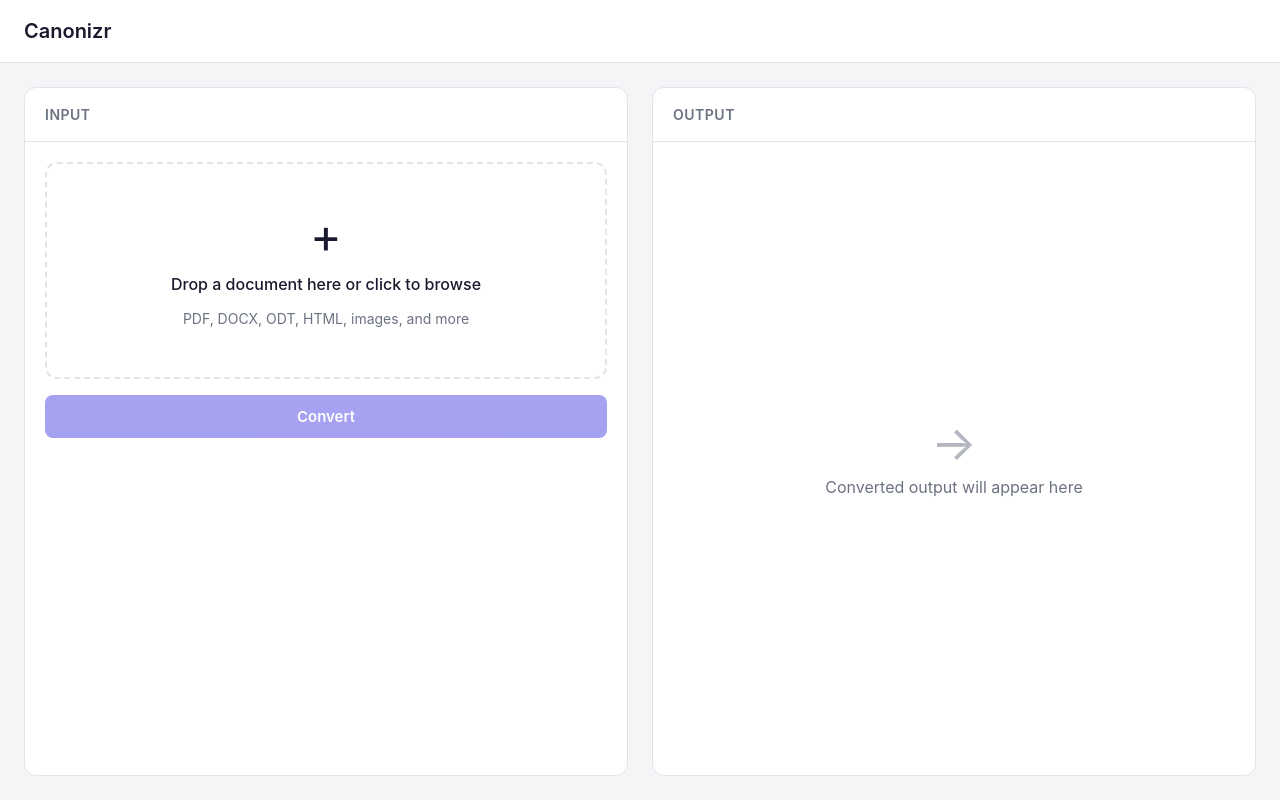
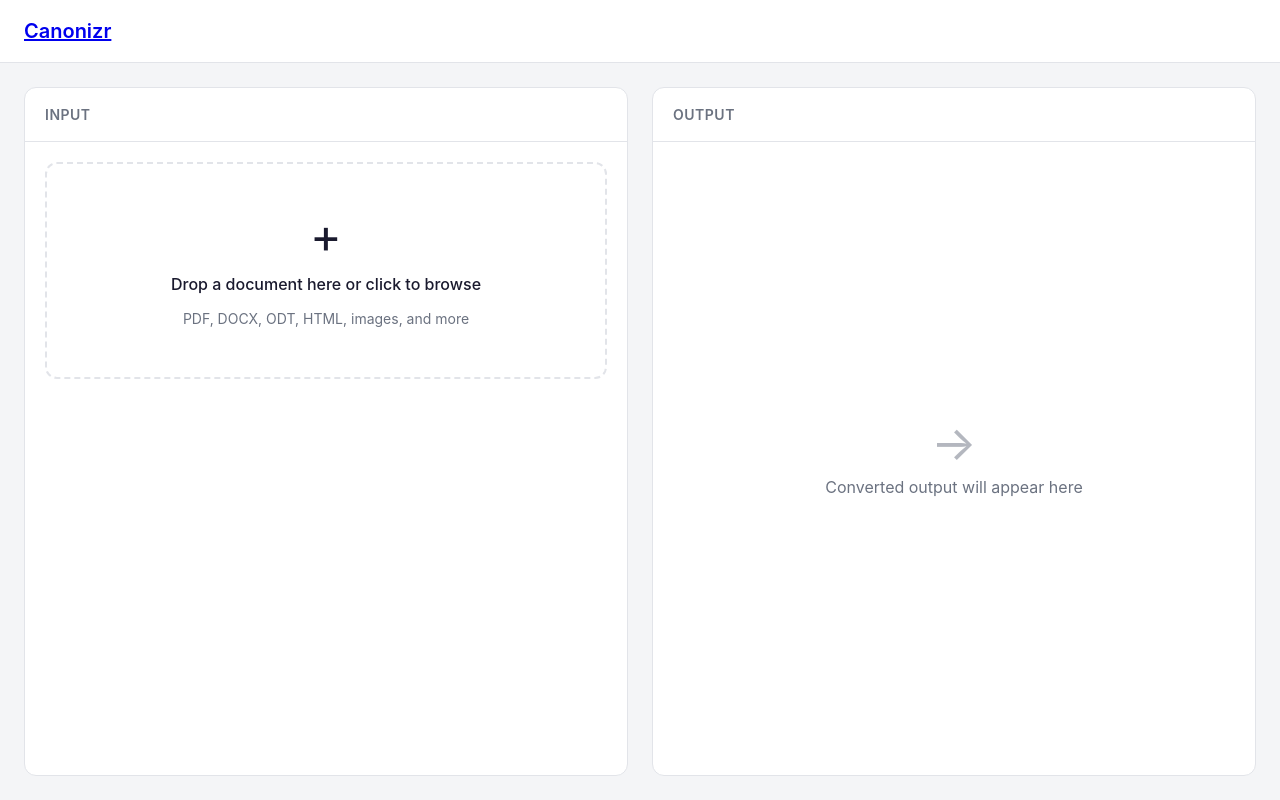
Before and after one commit to HealthDataAvatar/canonizr, a React (Vite) app in the folder web/: page / in a window 1280 px wide. Built offline with nearby package versions, Linux system fonts and the light colour scheme.

Commit message:
No need to press "confirm"

```diff
--- a/web/src/App.tsx
+++ b/web/src/App.tsx
@@ -27,31 +27,15 @@ function App() {
   const [dragActive, setDragActive] = useState(false);
   const inputRef = useRef<HTMLInputElement>(null);
 
-  const handleFile = useCallback((f: File) => {
+  const convertFile = useCallback(async (f: File) => {
     setFile(f);
-    setStatus("idle");
     setResult(null);
-  }, []);
-
-  const handleDrop = useCallback(
-    (e: React.DragEvent) => {
-      e.preventDefault();
-      setDragActive(false);
-      const f = e.dataTransfer.files[0];
-      if (f) handleFile(f);
-    },
-    [handleFile]
-  );
-
-  const handleConvert = useCallback(async () => {
-    if (!file) return;
-
     setStatus("loading");
     setStatusMessage("Processing document...");
 
     try {
       const formData = new FormData();
-      formData.append("file", file);
+      formData.append("file", f);
 
       const response = await fetch(`${GATEWAY_URL}/convert`, {
         method: "POST",
@@ -60,9 +44,7 @@ function App() {
 
       if (!response.ok) {
         const err = await response.json().catch(() => null);
-        throw new Error(
-          err?.detail || `Server error: ${response.status}`
-        );
+        throw new Error(err?.detail || `Server error: ${response.status}`);
       }
 
       const data: ConvertResponse = await response.json();
@@ -77,12 +59,22 @@ function App() {
         err instanceof Error ? err.message : "Something went wrong"
       );
     }
-  }, [file]);
+  }, []);
+
+  const handleDrop = useCallback(
+    (e: React.DragEvent) => {
+      e.preventDefault();
+      setDragActive(false);
+      const f = e.dataTransfer.files[0];
+      if (f) convertFile(f);
+    },
+    [convertFile]
+  );
 
   return (
     <>
       <header className="header">
-        <h1>Canonizr</h1>
+        <h1><a href="https://canonizr.com" target="_blank" rel="noopener noreferrer">Canonizr</a></h1>
       </header>
 
       <main className="main">
@@ -112,7 +104,7 @@ function App() {
                 hidden
                 onChange={(e) => {
                   const f = e.target.files?.[0];
-                  if (f) handleFile(f);
+                  if (f) convertFile(f);
                 }}
               />
             </div>
@@ -124,16 +116,18 @@ function App() {
               </div>
             )}
 
-            <button
-              className="btn btn-primary"
-              disabled={!file || status === "loading"}
-              onClick={handleConvert}
-            >
-              {status === "loading" ? "Processing..." : "Convert"}
-            </button>
-
             {status !== "idle" && (
-              <div className={`status status-${status}`}>{statusMessage}</div>
+              <div className={`status status-${status}`}>
+                {statusMessage}
+                {status === "error" && file && (
+                  <button
+                    className="btn btn-primary"
+                    onClick={() => convertFile(file)}
+                  >
+                    Retry
+                  </button>
+                )}
+              </div>
             )}
           </div>
         </div>
```
